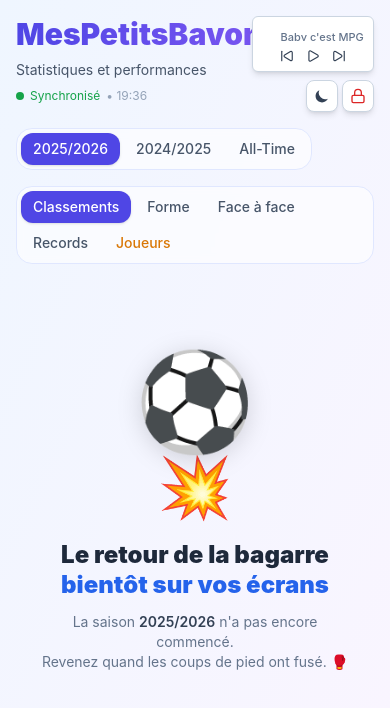
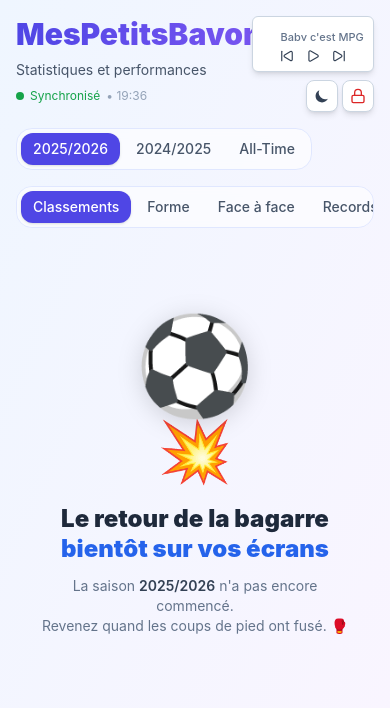
Before and after one commit to pelletrechtpaul-svg/mpg, a React (Vite) app: page / in a window 390 px wide. Shown: the top 708 px of the page. Built offline with nearby package versions, Linux system fonts and the light colour scheme; no server answers; the database is empty.

Commit message:
Sub-nav: Joueurs en indigo, ligne unique scrollable sur mobile
https://claude.ai/code/session_01AzhLdBkuj4Pb2cwftM3VYq

```diff
--- a/src/App.jsx
+++ b/src/App.jsx
@@ -183,18 +183,18 @@ const App = () => {
         {/* Sub-navigation */}
         {activeTab !== 'admin' && (
           <div className="mb-6">
-            <div className="inline-flex gap-1 flex-wrap bg-white/60 dark:bg-white/5 backdrop-blur-sm rounded-2xl p-1 border border-indigo-100 dark:border-[#2d2b5e]">
+            <div className="inline-flex gap-1 bg-white/60 dark:bg-white/5 backdrop-blur-sm rounded-2xl p-1 border border-indigo-100 dark:border-[#2d2b5e] overflow-x-auto max-w-full">
               {[
                 { key: 'classements', label: 'Classements', active: 'bg-indigo-600 text-white shadow', inactive: 'text-slate-600 dark:text-slate-300 hover:bg-white/80 dark:hover:bg-white/10' },
                 ...(selectedSeason === '2025/2026' ? [{ key: 'stats-avancees', label: 'Forme', active: 'bg-indigo-600 text-white shadow', inactive: 'text-slate-600 dark:text-slate-300 hover:bg-white/80 dark:hover:bg-white/10' }] : []),
                 { key: 'versus', label: 'Face à face', active: 'bg-indigo-600 text-white shadow', inactive: 'text-slate-600 dark:text-slate-300 hover:bg-white/80 dark:hover:bg-white/10' },
                 { key: 'records', label: 'Records', active: 'bg-indigo-600 text-white shadow', inactive: 'text-slate-600 dark:text-slate-300 hover:bg-white/80 dark:hover:bg-white/10' },
-                { key: 'joueurs', label: 'Joueurs', active: 'bg-amber-500 text-white shadow', inactive: 'text-amber-600 dark:text-amber-400 hover:bg-amber-50/80 dark:hover:bg-amber-900/20' },
+                { key: 'joueurs', label: 'Joueurs', active: 'bg-indigo-600 text-white shadow', inactive: 'text-slate-600 dark:text-slate-300 hover:bg-white/80 dark:hover:bg-white/10' },
               ].map(({ key, label, active, inactive }) => (
                 <button
                   key={key}
                   onClick={() => setActiveTab(key)}
-                  className={`px-3 py-1.5 sm:px-5 sm:py-2 rounded-xl font-medium transition-all text-sm sm:text-base ${activeTab === key ? active : inactive}`}
+                  className={`px-3 py-1.5 sm:px-5 sm:py-2 rounded-xl font-medium transition-all text-sm sm:text-base whitespace-nowrap ${activeTab === key ? active : inactive}`}
                 >
                   {label}
                 </button>
```
